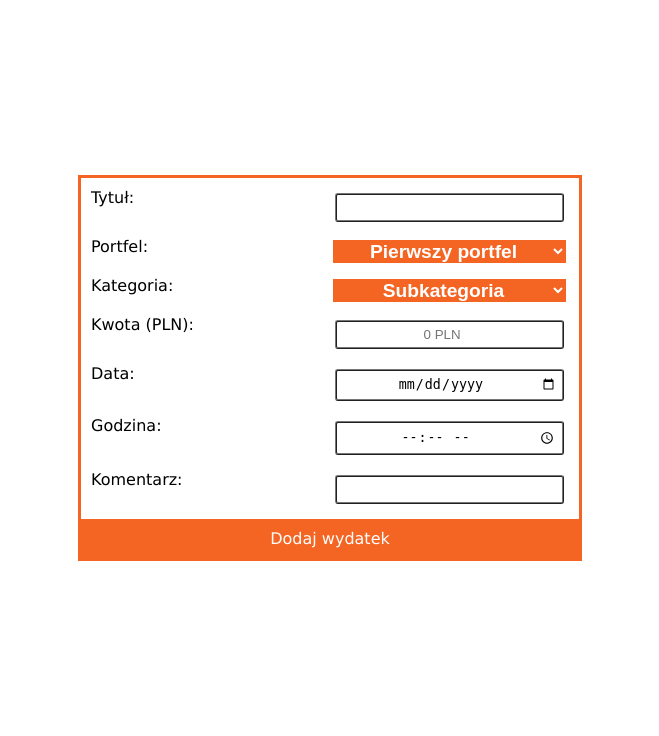
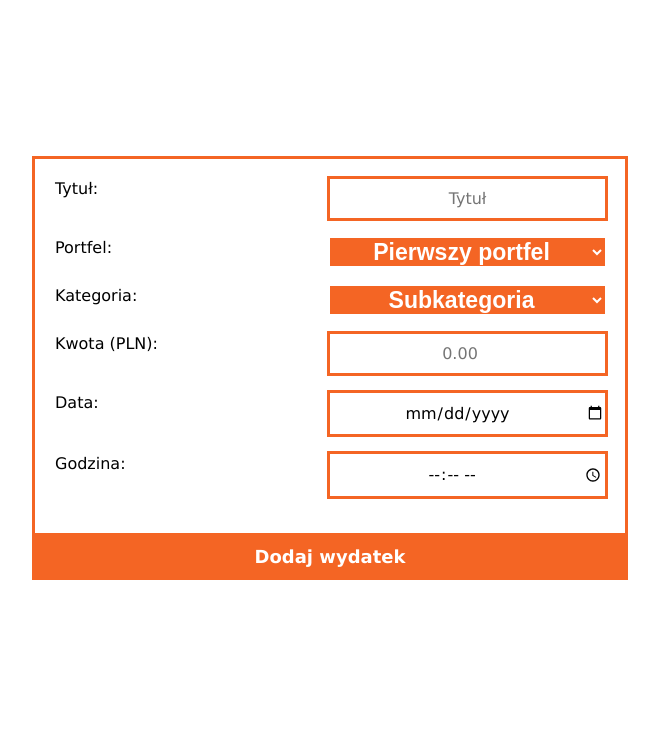
Before and after one commit to Sirmarianus/Analizator_wydatkow, a Flask app: template website/templates/new.html in a window 1280 px wide. Shown: the part 72-808 px from the top of the page, without its empty margins (310-969 px from the left). Run offline with Flask 2, Linux system fonts and the light colour scheme; the template is opened without the code that fills it, so the values that code supplies are empty.

Commit message:
CSS & HTML refactoring for new.html

```diff
--- a/website/static/style.css
+++ b/website/static/style.css
@@ -15,21 +15,18 @@ a {
 }
 
 input {
-    padding: 5px;
-    margin: 5px;
-    border-radius: 3px;
-    border-style:ridge;
-    width: 90%;
+    border-radius: 0px;
+    border-style: none;
+    outline: #f46524;
+    outline-style: solid;
+    width: 100%;
     text-align: center;
+    padding: 0;
+    padding-top: 10px;
+    padding-bottom: 10px;
     accent-color: #f46524;
-}
-
-textarea {
-    border-radius: 3px;
-    border-style: ridge;
-    width: 80%;
     font-family: Verdana, Geneva, Tahoma, sans-serif;
-    accent-color: #f46524;
+    font-size: medium;
 }
 
 /* Sign in/ Sign up CSS */
@@ -134,16 +131,11 @@ textarea {
 
 .sign-form-control {
     padding: 10px;
-    border-color: #f46524;
-    border-radius: 3px;
-    border-style:ridge;
     width: 80%;
-    accent-color: #f46524;
 }
 
 .sign-button {
     padding: 10px;
-    width: 100%;
     color: white;
     font-size: large;
     font-weight: bold;
@@ -268,7 +260,7 @@ textarea {
 }
 
 .nav-keyvalue {
-    margin: 10px;
+    margin: 20px;
     display: grid;
     grid-template-columns: 1fr 1fr;
     grid-template-areas: "nav-kv-key nav-kv-value";
@@ -415,19 +407,10 @@ textarea {
     outline-style: solid;
 }
 
-.new-container {
-    margin: 0;
+.new-list {
+    border: none;
 }
 
-.new-button {
-    background-color: #f46524;
-    padding: 10px;
-    text-align: center;
-}
-
-.new-button:hover {
-    color: black;
-}
 
 @media screen and (max-width: 768px) {
     .new-body {
@@ -438,3 +421,10 @@ textarea {
         width: 100%;
     }
 }
+
+.error-div {
+    text-align: center;
+    font-size: x-large;
+    color: brown;
+    padding: 1em;
+}
--- a/website/templates/new.html
+++ b/website/templates/new.html
@@ -37,24 +37,26 @@
     </header>
     <div class="new-body">
         <div class="new-main">
+            <!-- <div class="error-div"> ERROR TEXT </div> -->
+            <form action='/new' method='POST'>
                 <div class="new-container">
 
                     <div class="nav-keyvalue">
-                    <div class="nav-keyvalue-key">
+                        <div class="nav-key">
                             Tytuł:
                         </div>
-                    <div class="nav-keyvalue-value">
-                        <input></input>
+                        <div class="nav-value">
+                            <input name="title" id="title" placeholder="Tytuł"></input>
                         </div>
                     </div>
 
 
                     <div class="nav-keyvalue">
-                    <div class="nav-keyvalue-key">
+                        <div class="nav-key">
                             Portfel:
                         </div>
-                    <div class="nav-keyvalue-value">
-                        <select class="header-wallet">
+                        <div class="nav-value">
+                            <select class="header-wallet new-list">
                                 <option>Pierwszy portfel</option>
                                 <option>Drugi portfel</option>
                             </select>
@@ -62,11 +64,11 @@
                     </div>
 
                     <div class="nav-keyvalue">
-                    <div class="nav-keyvalue-key">
+                        <div class="nav-key">
                             Kategoria:
                         </div>
-                    <div class="nav-keyvalue-value">
-                        <select class="header-wallet">
+                        <div class="nav-value">
+                            <select class="header-wallet new-list">
                                 <optgroup label="Kategoria">
                                     <option>Subkategoria</option>
                                     <option>Druga subkategoria</option>
@@ -80,48 +82,38 @@
                     </div>
 
                     <div class="nav-keyvalue">
-                    <div class="nav-keyvalue-key">
+                        <div class="nav-key">
                             Kwota (PLN):
                         </div>
-                    <div class="nav-keyvalue-value">
-                        <input type="number" placeholder="0 PLN" step="0.01">
+                        <div class="nav-value">
+                            <input name="amount" id="amount" type="number" placeholder="0.00" step="0.01">
                         </div>
                     </div>
 
                     <div class="nav-keyvalue">
-                    <div class="nav-keyvalue-key">
+                        <div class="nav-key">
                             Data:
                         </div>
-                    <div class="nav-keyvalue-value">
-                        <input type="date" placeholder="Data">
+                        <div class="nav-value">
+                            <input name="date" id="date" type="date" placeholder="Data">
                         </div>
                     </div>
 
                     <div class="nav-keyvalue">
-                    <div class="nav-keyvalue-key">
+                        <div class="nav-key">
                             Godzina:
                         </div>
-                    <div class="nav-keyvalue-value">
-                        <input type="time" placeholder="Godzina">
-                    </div>
-                </div>
-
-                <div class="nav-keyvalue">
-                    <div class="nav-keyvalue-key">
-                        Komentarz:
-                    </div>
-                    <div class="nav-keyvalue-value">
-                        <input></input>
+                        <div class="nav-value">
+                            <input name="time" id="time" type="time" placeholder="Godzina">
                         </div>
                     </div>
                 </div>
 
-            <a href="/new">
-                <div class="new-button">
-                    Dodaj wydatek
-                </div>
-            </a>
+                <input class="sign-element sign-button"
+                            type="submit"
+                            value="Dodaj wydatek">
 
+            </form>
         </div>
     </div>
 </body>
```
Also changed, not shown: website/templates/login.html (+10 -11 lines), website/templates/signup.html (+10 -11 lines). Lines whose indentation alone changed are shown as unchanged.
